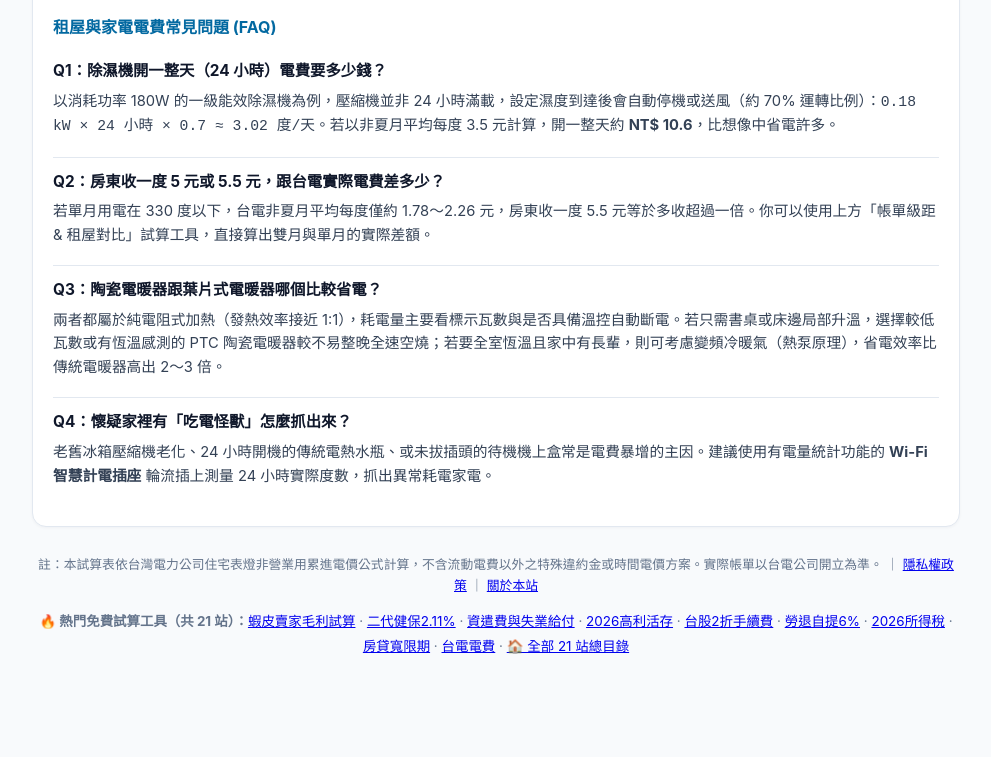
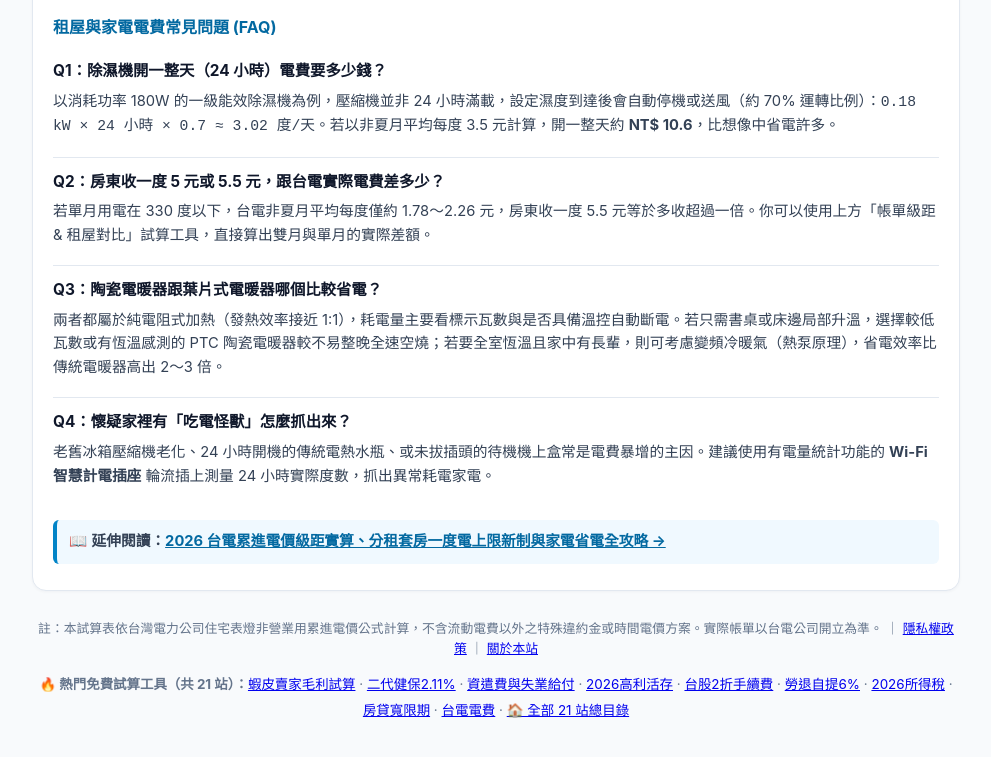
Before and after one commit to jimmycmhsieh0801-cloud/tw-power-calc, a plain HTML site: page index.html in a window 1280 px wide. Shown: the part 1776-2533 px from the top of the page, without its empty margins (144-1135 px from the left). Before the commit the page ends 2496 px from the top, so only its background shows below. Drawn offline with Linux system fonts and the light colour scheme.

Commit message:
feat(1800): link to 2026 power bill deep SEO guide

```diff
--- a/index.html
+++ b/index.html
@@ -525,6 +525,8 @@
         <div class="faq-q">Q4：懷疑家裡有「吃電怪獸」怎麼抓出來？</div>
         <p>老舊冰箱壓縮機老化、24 小時開機的傳統電熱水瓶、或未拔插頭的待機機上盒常是電費暴增的主因。建議使用有電量統計功能的 <strong>Wi-Fi 智慧計電插座</strong> 輪流插上測量 24 小時實際度數，抓出異常耗電家電。</p>
       </div>
+
+      <p style="margin-top:14px;padding:10px 12px;background:#f0f9ff;border-left:4px solid #0284c7;border-radius:6px;">📖 <strong>延伸閱讀：</strong><a href="https://jimmycmhsieh0801-cloud.github.io/guide-power-bill-summer-tiers-2026.html" style="color:#0369a1;font-weight:700;">2026 台電累進電價級距實算、分租套房一度電上限新制與家電省電全攻略 →</a></p>
     </article>
 
     <script type="application/ld+json">
```
